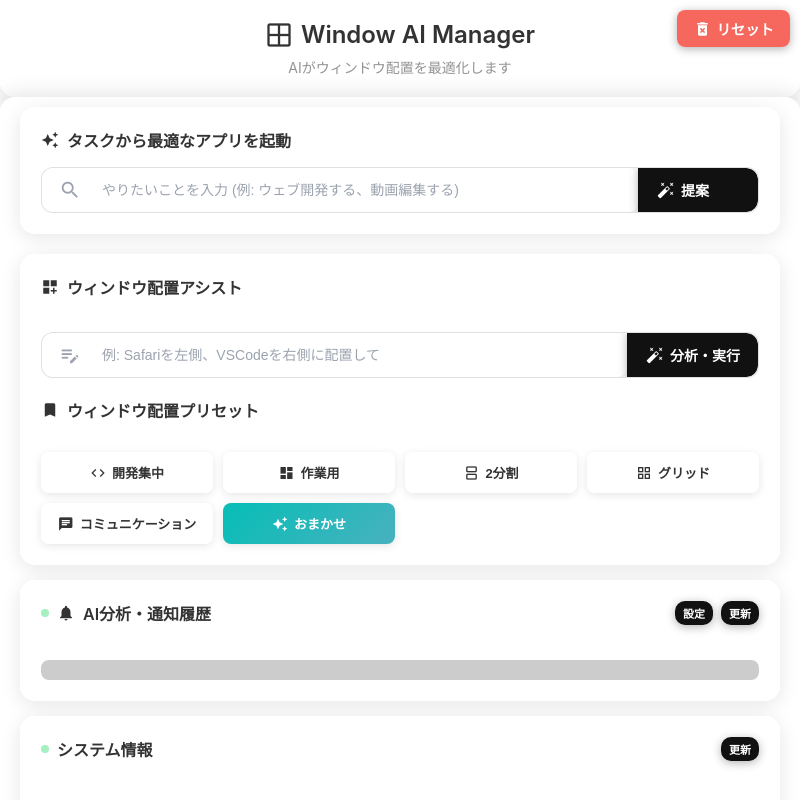
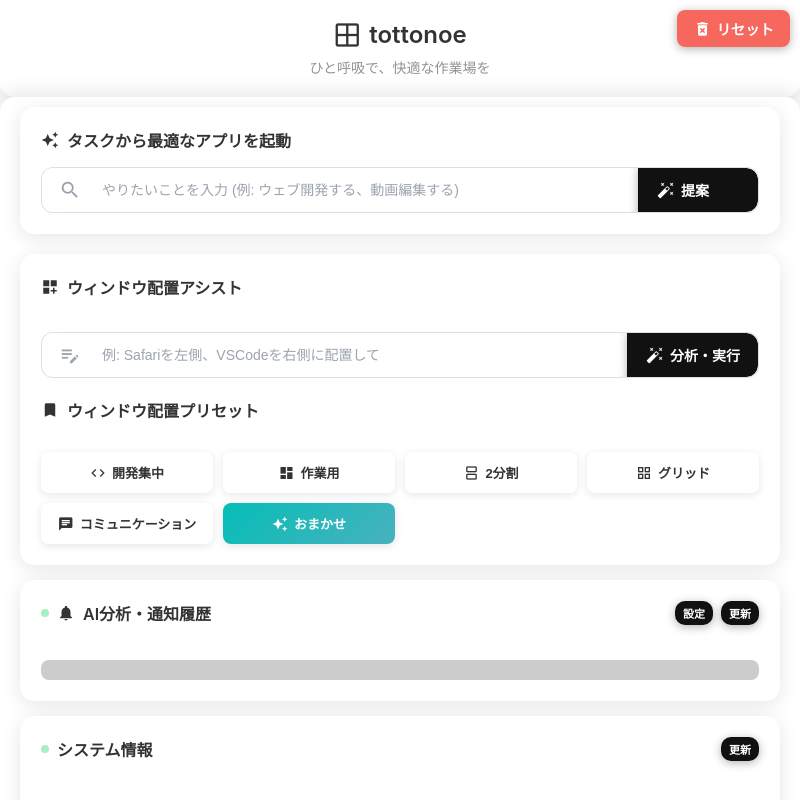
Before and after one commit to team-circulate/window-ai, an Electron app: page public/index.html in a window 800 px wide. Drawn offline with nearby package versions, Linux system fonts and the light colour scheme; no server answers.

Commit message:
✨ タイトルを「Window AI」から「tottonoe」に変更
- analysis.html、index.html、onboarding.html、spotlight.htmlのタイトルを更新
- onboarding.htmlのサブタイトルを「ひと呼吸で、快適な作業場を」に変更

```diff
--- a/public/index.html
+++ b/public/index.html
@@ -3,7 +3,7 @@
   <head>
     <meta charset="UTF-8" />
     <meta name="viewport" content="width=device-width, initial-scale=1.0" />
-    <title>Window AI Manager</title>
+    <title>tottonoe</title>
     <link
       href="https://fonts.googleapis.com/icon?family=Material+Icons"
       rel="stylesheet"
@@ -1476,8 +1476,8 @@
     </button>
 
     <div class="header">
-      <h1><span class="material-icons">window</span> Window AI Manager</h1>
-      <p>AIがウィンドウ配置を最適化します</p>
+      <h1><span class="material-icons">window</span> tottonoe</h1>
+      <p>ひと呼吸で、快適な作業場を</p>
     </div>
 
     <!-- Preset Restore Dialog (close non-included apps) -->
```
Also changed, not shown: public/analysis.html (+1 -1 lines), public/onboarding.html (+3 -3 lines), public/spotlight.html (+1 -1 lines).
